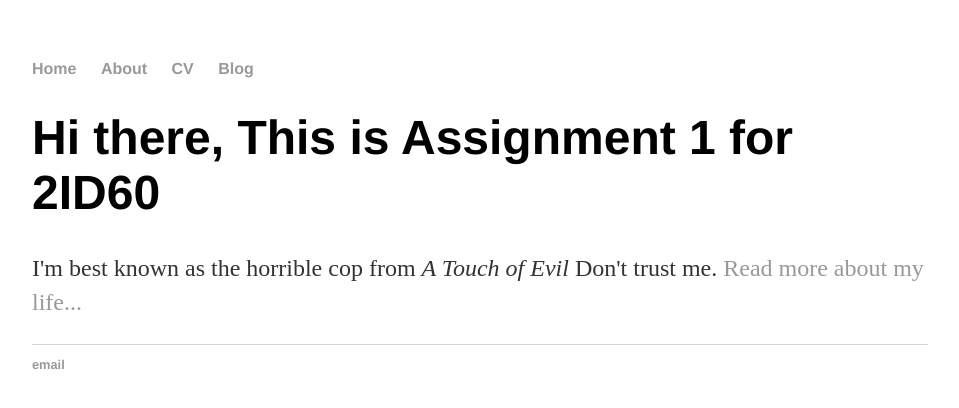
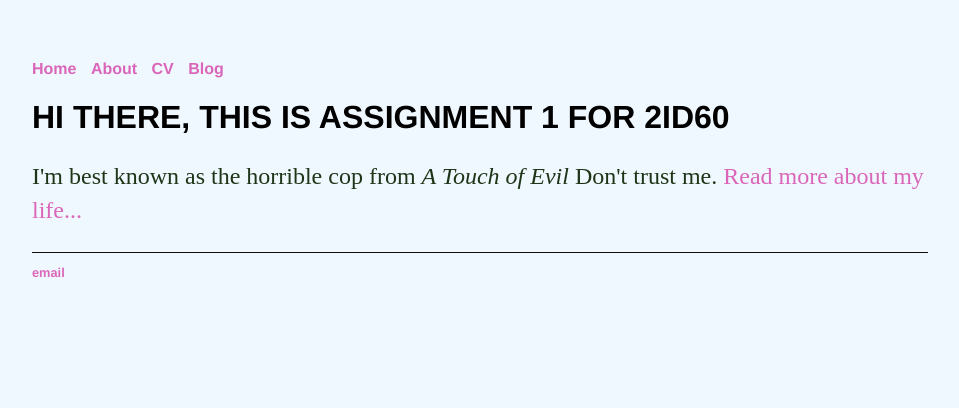
Before and after one commit to Aalison/Aalison.github.io, a Jekyll site: the page built from index.html, in a window 1280 px wide. Shown: the top 408 px of the page, without its empty margins (160-1119 px from the left). Built offline with Jekyll 4.4.1, drawn with Linux system fonts in a browser that asks for light colours.

Commit message:
Changes to color

```diff
--- a/css/main.css
+++ b/css/main.css
@@ -1,7 +1,7 @@
 body {
     margin: 60px auto;
     width: 70%;
-	background-image: url("background.jpg");
+	background-color: aliceblue
 }
 nav ul, footer ul {
     font-family:'Helvetica', 'Arial', 'Sans-Serif';
@@ -11,26 +11,29 @@ nav ul, footer ul {
 }
 nav ul li, footer ul li {
     display: inline;
-    margin-right: 20px;
+    margin-right: 10px;
 }
 a {
     text-decoration: none;
-    color: #999;
+    color: #da66b9;
 }
 a:hover {
     text-decoration: underline;
 }
 h1 {
-    font-size: 3em;
+    font-size 3em;
     font-family:'Helvetica', 'Arial', 'Sans-Serif';
+    color:black;
+    text-decoration: bold;
+    text-transform:uppercase;
 }
 p {
     font-size: 1.5em;
     line-height: 1.4em;
-    color: #333;
+    color: #1e3517;
 }
 footer {
-    border-top: 1px solid #d5d5d5;
+    border-top: 1px solid #0e0e0e;
     font-size: .8em;
 }
 
```
